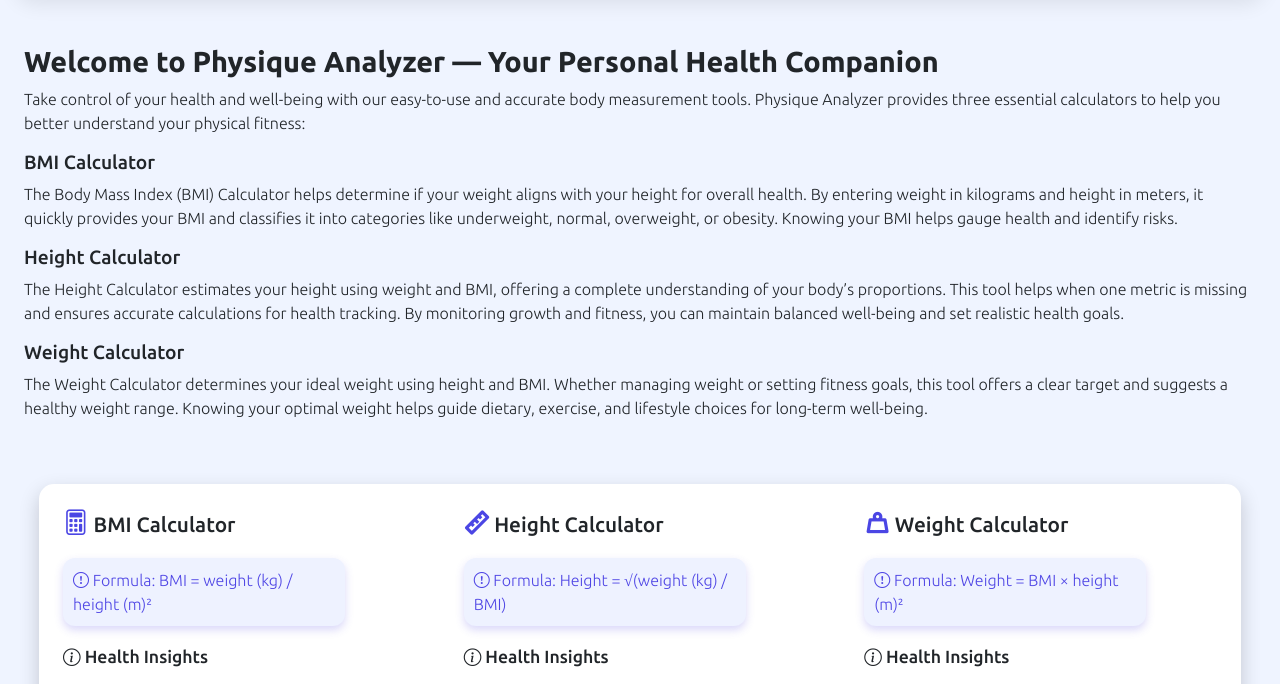
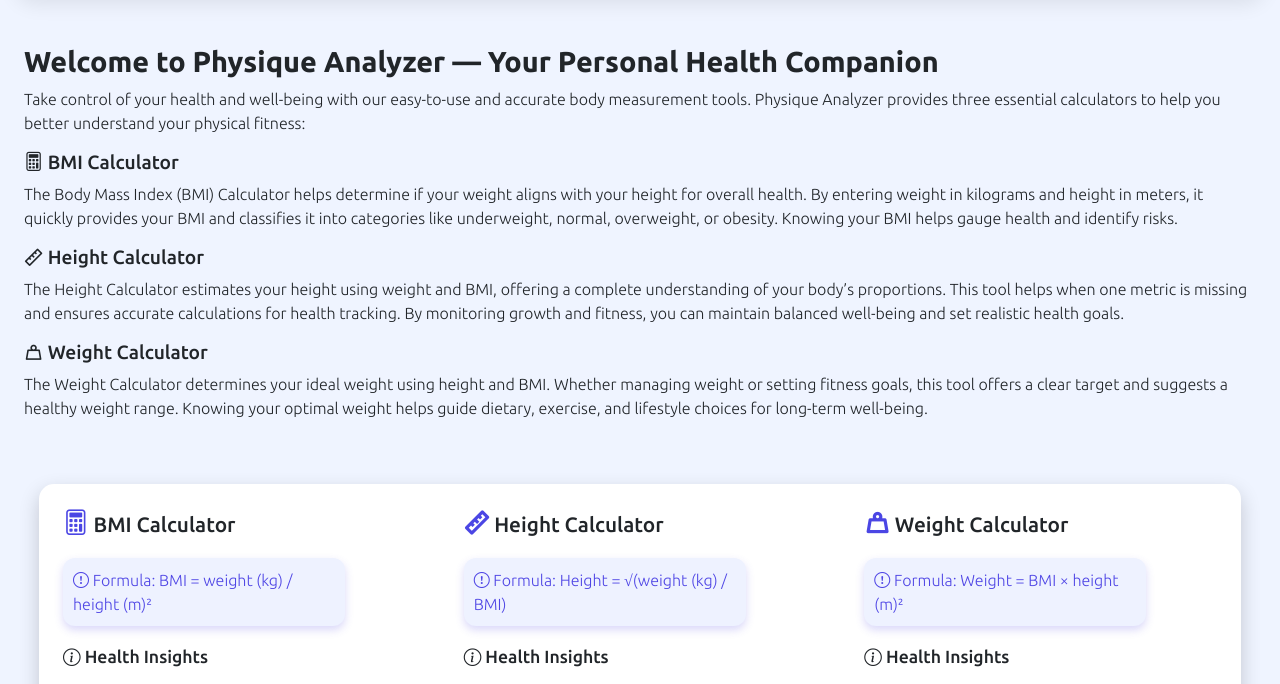
Before and after one commit to devAwais3/physiqueAnalyzer-JS, a plain HTML site: page index.html in a window 1280 px wide. Shown: the part 86-770 px from the top of the page. Drawn offline with nearby package versions, Linux system fonts and the light colour scheme.

Commit message:
icons added.

```diff
--- a/index.html
+++ b/index.html
@@ -46,19 +46,19 @@
         <h1>Welcome to Physique Analyzer — Your Personal Health Companion</h1>
         <p>Take control of your health and well-being with our easy-to-use and accurate body measurement tools. Physique
             Analyzer provides three essential calculators to help you better understand your physical fitness:</p>
-        <h3>BMI Calculator</h3>
+        <h3><i class="bi bi-calculator"></i> BMI Calculator</h3>
         <p>The Body Mass Index (BMI) Calculator helps determine if your weight aligns with your height for overall
             health. By entering weight in kilograms and height in meters, it quickly provides your BMI and classifies it
             into categories like underweight, normal, overweight, or obesity. Knowing your BMI helps gauge health and
             identify risks.</p>
 
-        <h3>Height Calculator</h3>
+        <h3><i class="ri-ruler-line"></i> Height Calculator</h3>
         <p>The Height Calculator estimates your height using weight and BMI, offering a complete understanding of your
             body’s proportions. This tool helps when one metric is missing and ensures accurate calculations for health
             tracking. By monitoring growth and fitness, you can maintain balanced well-being and set realistic health
             goals. </p>
 
-        <h3>Weight Calculator</h3>
+        <h3><i class="ri-weight-line"></i> Weight Calculator</h3>
         <p>The Weight Calculator determines your ideal weight using height and BMI. Whether managing weight or setting
             fitness goals, this tool offers a clear target and suggests a healthy weight range. Knowing your optimal
             weight helps guide dietary, exercise, and lifestyle choices for long-term well-being.</p>
```
